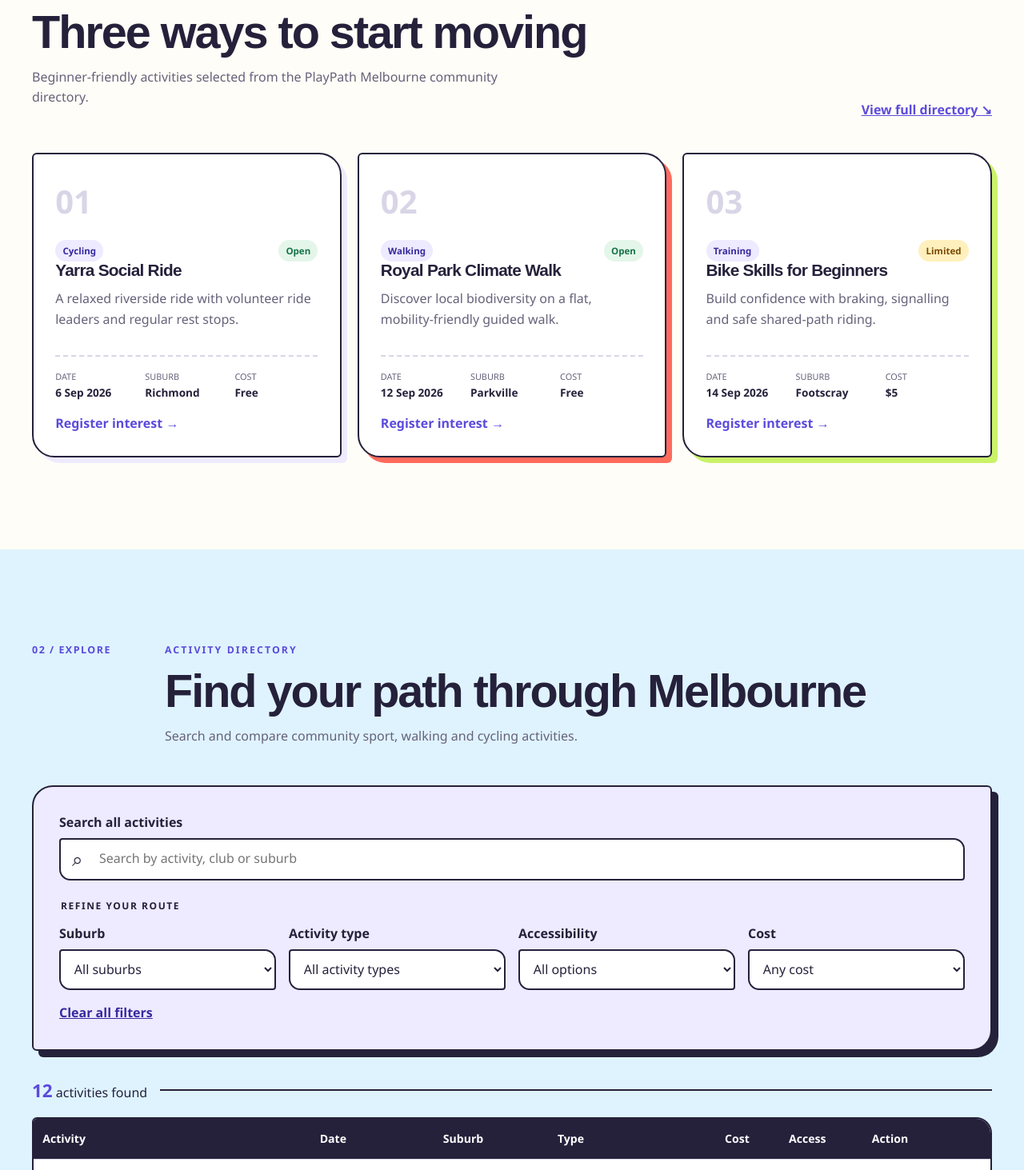
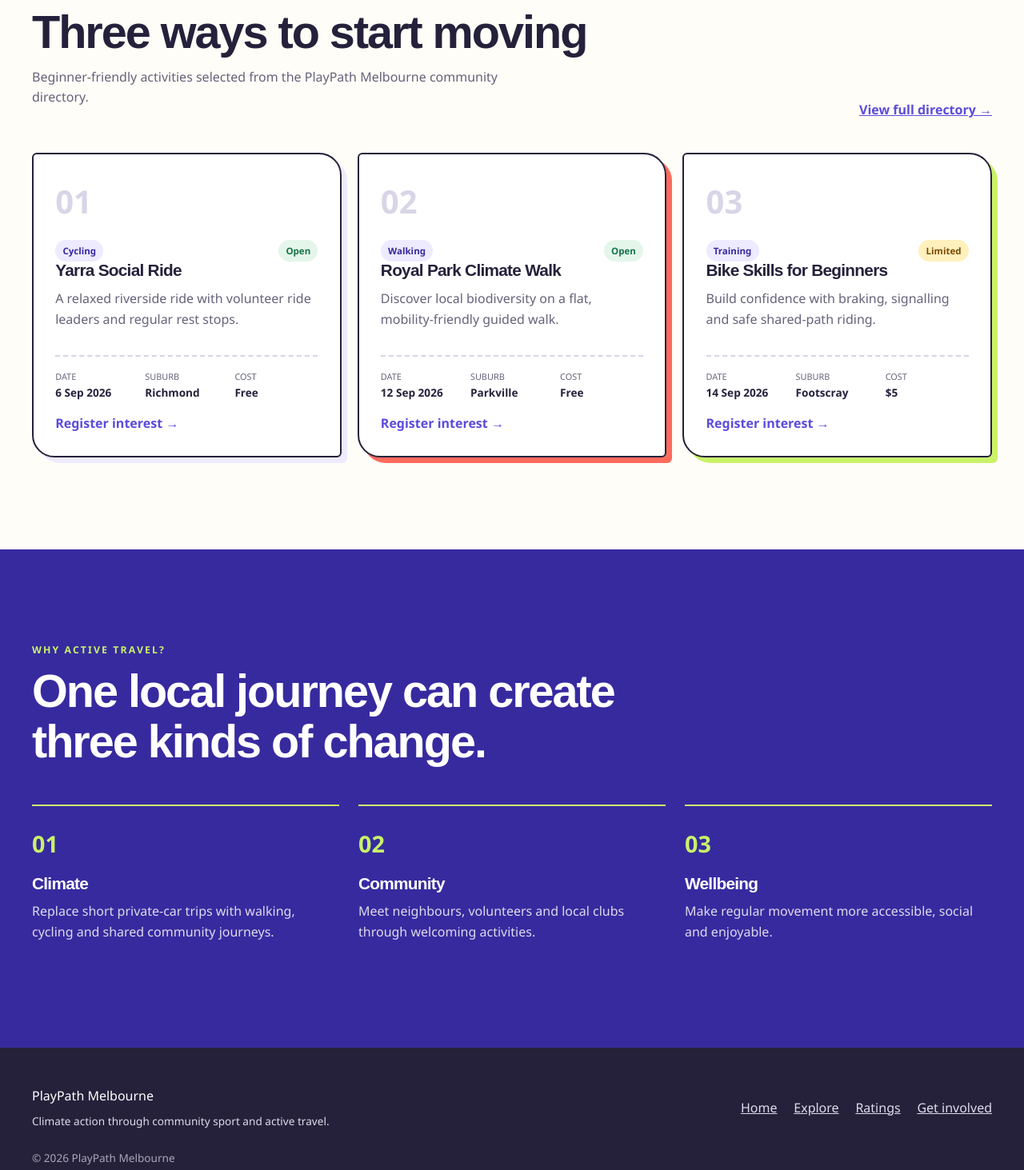
Before and after one commit to yzha1439/FIT5032_Thu_4pm-6.30pm, a Vue app in the folder playpath_melbourne/: page / in a window 1280 px wide. Shown: the part 1280-2743 px from the top of the page at 80% size. Built offline with nearby package versions, Linux system fonts and the light colour scheme.

Commit message:
Replace scrolling navigation with separate page views

```diff
--- a/playpath_melbourne/src/App.vue
+++ b/playpath_melbourne/src/App.vue
@@ -1,20 +1,47 @@
 <script setup>
-import { computed, ref } from 'vue'
+import {
+  computed,
+  onBeforeUnmount,
+  onMounted,
+  ref,
+} from 'vue'
+
 import AppHeader from './components/AppHeader.vue'
 import ActivityDirectory from './components/ActivityDirectory.vue'
+import AuthPanel from './components/AuthPanel.vue'
+import RatingPanel from './components/RatingPanel.vue'
+import AdminDashboard from './components/AdminDashboard.vue'
 import GetInvolvedForm from './components/GetInvolvedForm.vue'
+
 import { activities } from './data/activities.js'
+import { useAuth } from './services/auth.js'
 
+const { isAdmin } = useAuth()
+
+const validPages = [
+  'home',
+  'activities',
+  'ratings',
+  'get-involved',
+  'account',
+  'admin',
+]
+
+const currentPage = ref('home')
 const selectedActivityId = ref('')
 
 const featuredActivities = computed(() =>
-  activities.filter((activity) => activity.featured),
+  activities.filter(
+    (activity) => activity.featured,
+  ),
 )
 
 const suburbCount = computed(
   () =>
     new Set(
-      activities.map((activity) => activity.suburb),
+      activities.map(
+        (activity) => activity.suburb,
+      ),
     ).size,
 )
 
@@ -25,29 +52,141 @@ const freeActivityCount = computed(
     ).length,
 )
 
+function pageFromAddress() {
+  const page =
+    window.location.hash
+      .replace(/^#/, '')
+      .trim() || 'home'
+
+  return validPages.includes(page)
+    ? page
+    : 'home'
+}
+
+function allowedPage(page) {
+  /*
+   * Everyone may view Ratings.
+   * RatingPanel prevents guests from submitting.
+   *
+   * Only administrators may view Admin.
+   */
+  if (
+    page === 'admin' &&
+    !isAdmin.value
+  ) {
+    return 'account'
+  }
+
+  return page
+}
+
+function displayPage(
+  requestedPage,
+  addHistory = true,
+) {
+  const safePage = validPages.includes(
+    requestedPage,
+  )
+    ? requestedPage
+    : 'home'
+
+  const nextPage = allowedPage(safePage)
+
+  currentPage.value = nextPage
+
+  const nextAddress = `#${nextPage}`
+
+  if (
+    addHistory &&
+    window.location.hash !== nextAddress
+  ) {
+    window.history.pushState(
+      {
+        page: nextPage,
+      },
+      '',
+      nextAddress,
+    )
+  }
+
+  /*
+   * Immediately return to the top.
+   * There is no smooth vertical movement.
+   */
+  requestAnimationFrame(() => {
+    window.scrollTo({
+      top: 0,
+      left: 0,
+      behavior: 'auto',
+    })
+
+    document
+      .querySelector('#main-content')
+      ?.focus({
+        preventScroll: true,
+      })
+  })
+}
+
+function handleHistoryChange() {
+  displayPage(
+    pageFromAddress(),
+    false,
+  )
+}
+
 function chooseActivity(activity) {
-  selectedActivityId.value = String(activity.id)
+  selectedActivityId.value =
+    String(activity.id)
 
-  document
-    .querySelector('#get-involved')
-    ?.scrollIntoView({
-      behavior: 'smooth',
-    })
+  displayPage('get-involved')
 }
+
+onMounted(() => {
+  displayPage(
+    pageFromAddress(),
+    false,
+  )
+
+  window.addEventListener(
+    'popstate',
+    handleHistoryChange,
+  )
+})
+
+onBeforeUnmount(() => {
+  window.removeEventListener(
+    'popstate',
+    handleHistoryChange,
+  )
+})
 </script>
 
 <template>
-  <AppHeader />
+  <AppHeader
+    :current-page="currentPage"
+    @navigate="displayPage"
+  />
 
-  <main id="main-content">
-    <!-- Hero section -->
+  <!-- Home page -->
+  <main
+    v-if="currentPage === 'home'"
+    id="main-content"
+    tabindex="-1"
+  >
     <section
-      id="home"
       class="hero"
       aria-labelledby="hero-title"
     >
-      <div class="hero__shape hero__shape--one"></div>
-      <div class="hero__shape hero__shape--two"></div>
+      <div
+        class="hero__shape hero__shape--one"
+        aria-hidden="true"
+      ></div>
+
+      <div
+        class="hero__shape hero__shape--two"
+        aria-hidden="true"
+      ></div>
 
       <div class="site-container hero__layout">
         <div class="hero__content">
@@ -57,35 +196,47 @@ function chooseActivity(activity) {
 
           <h1 id="hero-title">
             Move through the city.
-            <span>Change how it moves.</span>
+
+            <span>
+              Change how it moves.
+            </span>
           </h1>
 
           <p class="hero__lead">
-            Discover affordable community sport, walking
-            groups and social rides while supporting
-            healthier, lower-emission journeys across
-            Melbourne.
+            Discover affordable community sport,
+            walking groups and social rides while
+            supporting healthier, lower-emission
+            journeys across Melbourne.
           </p>
 
           <div class="hero__actions">
-            <a
+            <button
               class="button button--primary"
-              href="#activities"
+              type="button"
+              @click="
+                displayPage('activities')
+              "
             >
               Explore local activities
-            </a>
+            </button>
 
-            <a
+            <button
               class="button button--outline-light"
-              href="#get-involved"
+              type="button"
+              @click="
+                displayPage('get-involved')
+              "
             >
               Get involved
-            </a>
+            </button>
           </div>
 
           <dl class="hero__statistics">
             <div>
-              <dt>{{ activities.length }}</dt>
+              <dt>
+                {{ activities.length }}
+              </dt>
+
               <dd>local activities</dd>
             </div>
 
@@ -95,20 +246,24 @@ function chooseActivity(activity) {
             </div>
 
             <div>
-              <dt>{{ freeActivityCount }}</dt>
+              <dt>
+                {{ freeActivityCount }}
+              </dt>
+
               <dd>free activities</dd>
             </div>
           </dl>
         </div>
 
-        <!-- Original Melbourne route illustration -->
         <div
           class="route-map"
           aria-label="Stylised active travel route connecting Melbourne suburbs"
         >
           <div class="route-map__heading">
             <span>PlayPath route</span>
-            <strong>Melbourne network</strong>
+            <strong>
+              Melbourne network
+            </strong>
           </div>
 
           <div
@@ -126,27 +281,37 @@ function chooseActivity(activity) {
             aria-hidden="true"
           ></div>
 
-          <div class="route-stop route-stop--footscray">
+          <div
+            class="route-stop route-stop--footscray"
+          >
             <span aria-hidden="true"></span>
             Footscray
           </div>
 
-          <div class="route-stop route-stop--parkville">
+          <div
+            class="route-stop route-stop--parkville"
+          >
             <span aria-hidden="true"></span>
             Parkville
           </div>
 
-          <div class="route-stop route-stop--carlton">
+          <div
+            class="route-stop route-stop--carlton"
+          >
             <span aria-hidden="true"></span>
             Carlton
           </div>
 
-          <div class="route-stop route-stop--richmond">
+          <div
+            class="route-stop route-stop--richmond"
+          >
             <span aria-hidden="true"></span>
             Richmond
           </div>
 
-          <div class="route-stop route-stop--stkilda">
+          <div
+            class="route-stop route-stop--stkilda"
+          >
             <span aria-hidden="true"></span>
             St Kilda
           </div>
@@ -158,7 +323,6 @@ function chooseActivity(activity) {
       </div>
     </section>
 
-    <!-- Featured activities -->
     <section
       class="featured-section"
       aria-labelledby="featured-title"
@@ -175,23 +339,30 @@ function chooseActivity(activity) {
             </h2>
 
             <p>
-              Beginner-friendly activities selected from
-              the PlayPath Melbourne community directory.
+              Beginner-friendly activities selected
+              from the PlayPath Melbourne community
+              directory.
             </p>
           </div>
 
-          <a
-            class="section-link"
-            href="#activities"
+          <button
+            class="section-link page-link-button"
+            type="button"
+            @click="
+              displayPage('activities')
+            "
           >
             View full directory
-            <span aria-hidden="true">↘</span>
-          </a>
+            <span aria-hidden="true">→</span>
+          </button>
         </div>
 
         <div class="featured-grid">
           <article
-            v-for="(activity, index) in featuredActivities"
+            v-for="(
+              activity,
+              index
+            ) in featuredActivities"
             :key="activity.id"
             class="featured-card"
           >
@@ -211,7 +382,8 @@ function chooseActivity(activity) {
                 class="activity-status"
                 :class="{
                   'activity-status--limited':
-                    activity.status === 'Limited',
+                    activity.status ===
+                    'Limited',
                 }"
               >
                 {{ activity.status }}
@@ -220,17 +392,25 @@ function chooseActivity(activity) {
 
             <h3>{{ activity.name }}</h3>
 
-            <p>{{ activity.description }}</p>
+            <p>
+              {{ activity.description }}
+            </p>
 
             <dl class="featured-card__details">
               <div>
                 <dt>Date</dt>
-                <dd>{{ activity.dateLabel }}</dd>
+
+                <dd>
+                  {{ activity.dateLabel }}
+                </dd>
               </div>
 
               <div>
                 <dt>Suburb</dt>
-                <dd>{{ activity.suburb }}</dd>
+
+                <dd>
+                  {{ activity.suburb }}
+                </dd>
               </div>
 
               <div>
@@ -249,7 +429,9 @@ function chooseActivity(activity) {
             <button
               class="arrow-button"
               type="button"
-              @click="chooseActivity(activity)"
+              @click="
+                chooseActivity(activity)
+              "
             >
               Register interest
               <span aria-hidden="true">→</span>
@@ -259,13 +441,6 @@ function chooseActivity(activity) {
       </div>
     </section>
 
-    <!-- Dynamic activity directory -->
-    <ActivityDirectory
-      :activities="activities"
-      @select="chooseActivity"
-    />
-
-    <!-- Community impact -->
     <section
       class="impact-section"
       aria-labelledby="impact-title"
@@ -277,8 +452,8 @@ function chooseActivity(activity) {
           </p>
 
           <h2 id="impact-title">
-            One local journey can create three kinds of
-            change.
+            One local journey can create three kinds
+            of change.
           </h2>
         </div>
 
@@ -294,8 +469,9 @@ function chooseActivity(activity) {
             <h3>Climate</h3>
 
             <p>
-              Replace short private-car trips with walking,
-              cycling and shared community journeys.
+              Replace short private-car trips with
+              walking, cycling and shared community
+              journeys.
             </p>
           </article>
 
@@ -310,8 +486,8 @@ function chooseActivity(activity) {
             <h3>Community</h3>
 
             <p>
-              Meet neighbours, volunteers and local clubs
-              through welcoming activities.
+              Meet neighbours, volunteers and local
+              clubs through welcoming activities.
             </p>
           </article>
 
@@ -333,24 +509,81 @@ function chooseActivity(activity) {
         </div>
       </div>
     </section>
+  </main>
 
-    <!-- Validated form -->
-    <GetInvolvedForm
+  <!-- Explore page -->
+  <main
+    v-else-if="
+      currentPage === 'activities'
+    "
+    id="main-content"
+    tabindex="-1"
+  >
+    <ActivityDirectory
       :activities="activities"
-      :selected-activity-id="selectedActivityId"
+      @select="chooseActivity"
     />
   </main>
 
-  <!-- Footer -->
+  <!-- Ratings page -->
+  <main
+    v-else-if="
+      currentPage === 'ratings'
+    "
+    id="main-content"
+    tabindex="-1"
+  >
+    <RatingPanel />
+  </main>
+
+  <!-- Get involved page -->
+  <main
+    v-else-if="
+      currentPage === 'get-involved'
+    "
+    id="main-content"
+    tabindex="-1"
+  >
+    <GetInvolvedForm
+      :activities="activities"
+      :selected-activity-id="
+        selectedActivityId
+      "
+    />
+  </main>
+
+  <!-- Account page -->
+  <main
+    v-else-if="
+      currentPage === 'account'
+    "
+    id="main-content"
+    tabindex="-1"
+  >
+    <AuthPanel />
+  </main>
+
+  <!-- Administrator page -->
+  <main
+    v-else-if="
+      currentPage === 'admin'
+    "
+    id="main-content"
+    tabindex="-1"
+  >
+    <AdminDashboard />
+  </main>
+
   <footer class="site-footer">
     <div class="site-container site-footer__layout">
       <div>
-        <a
-          class="footer-brand"
-          href="#home"
+        <button
+          class="footer-brand footer-link-button"
+          type="button"
+          @click="displayPage('home')"
         >
           PlayPath Melbourne
-        </a>
+        </button>
 
         <p>
           Climate action through community sport and
@@ -359,9 +592,37 @@ function chooseActivity(activity) {
       </div>
 
       <nav aria-label="Footer navigation">
-        <a href="#home">Home</a>
-        <a href="#activities">Explore</a>
-        <a href="#get-involved">Get involved</a>
+        <button
+          type="button"
+          @click="displayPage('home')"
+        >
+          Home
+        </button>
+
+        <button
+          type="button"
+          @click="
+            displayPage('activities')
+          "
+        >
+          Explore
+        </button>
+
+        <button
+          type="button"
+          @click="displayPage('ratings')"
+        >
+          Ratings
+        </button>
+
+        <button
+          type="button"
+          @click="
+            displayPage('get-involved')
+          "
+        >
+          Get involved
+        </button>
       </nav>
 
       <p class="site-footer__copyright">
@@ -370,3 +631,39 @@ function chooseActivity(activity) {
     </div>
   </footer>
 </template>
+
+<style scoped>
+.page-link-button,
+.footer-link-button,
+.site-footer nav button {
+  padding: 0;
+
+  color: inherit;
+  background: transparent;
+  border: 0;
+
+  font: inherit;
+  cursor: pointer;
+}
+
+.page-link-button {
+  color: var(--primary);
+  font-weight: 900;
+  text-decoration: underline;
+}
+
+.footer-link-button {
+  display: inline-block;
+  margin-bottom: 0.5rem;
+  color: white;
+}
+
+.site-footer nav button {
+  color: #dedbea;
+  text-decoration: underline;
+}
+
+#main-content:focus {
+  outline: none;
+}
+</style>
```
